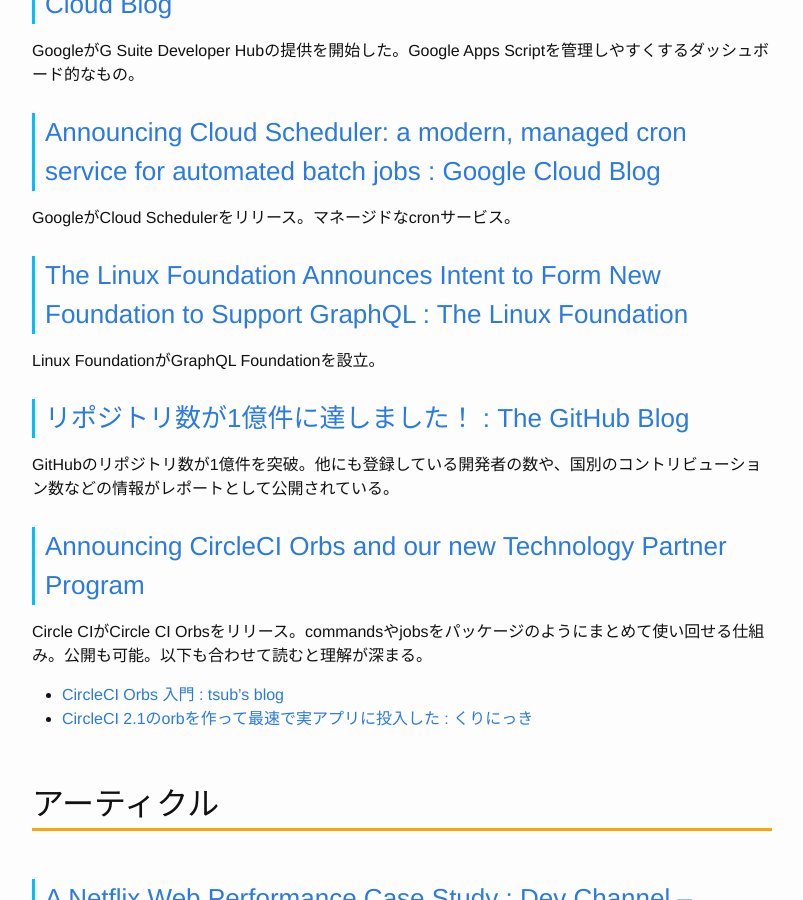
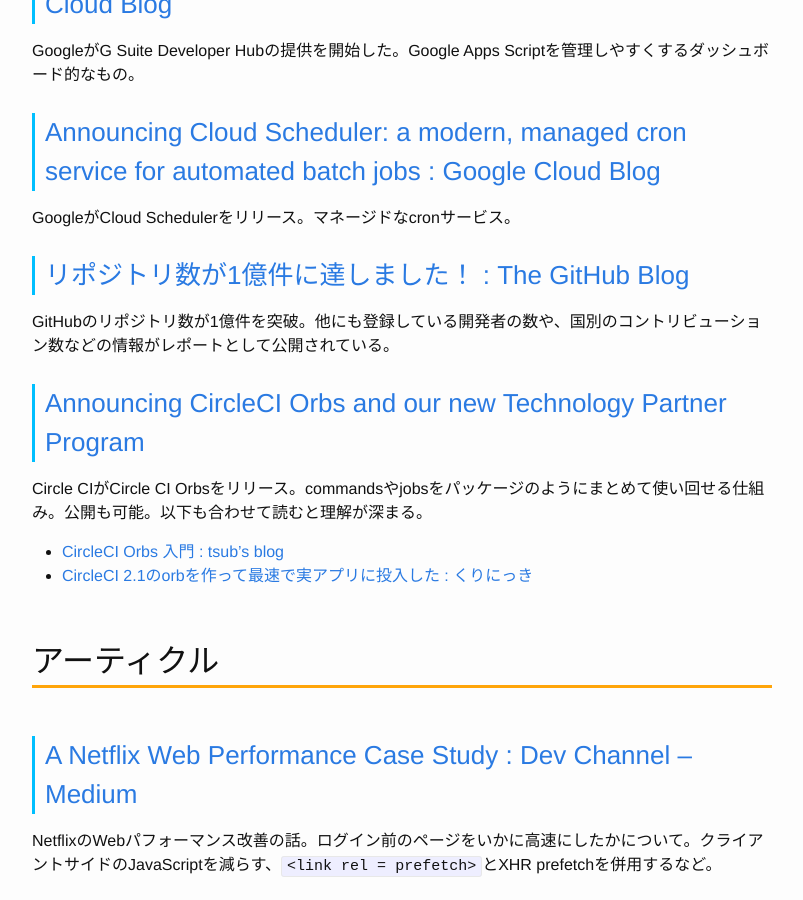
Before and after one commit to Gather-Tech/Gather-Tech.github.io, a Jekyll site: the page built from _posts/2018/2018-11-12-Gather124.md, in a window 1280 px wide and 900 px high, scrolled down 1471 px. Shown: the whole window, without its empty margins (238-1041 px from the left). Built offline with Jekyll 4.4.1, drawn with Linux system fonts in a browser that asks for light colours.

Commit message:
Reduce an article

```diff
--- a/_posts/2018/2018-11-12-Gather124.md
+++ b/_posts/2018/2018-11-12-Gather124.md
@@ -36,10 +36,6 @@
 ### [Announcing Cloud Scheduler: a modern, managed cron service for automated batch jobs : Google Cloud Blog](https://cloud.google.com/blog/products/application-development/announcing-cloud-scheduler-a-modern-managed-cron-service-for-automated-batch-jobs)
 
 GoogleがCloud Schedulerをリリース。マネージドなcronサービス。
-
-### [The Linux Foundation Announces Intent to Form New Foundation to Support GraphQL : The Linux Foundation](https://www.linuxfoundation.org/press-release/2018/11/intent_to_form_graphql/)
-
-Linux FoundationがGraphQL Foundationを設立。
 
 ### [リポジトリ数が1億件に達しました！ : The GitHub Blog](https://blog.github.com/jp/2018-11-09-state-of-the-octoverse/)
 
```
Also changed, not shown: other parts of _posts/2018/2018-11-12-Gather124.md (+1 -1 lines).
